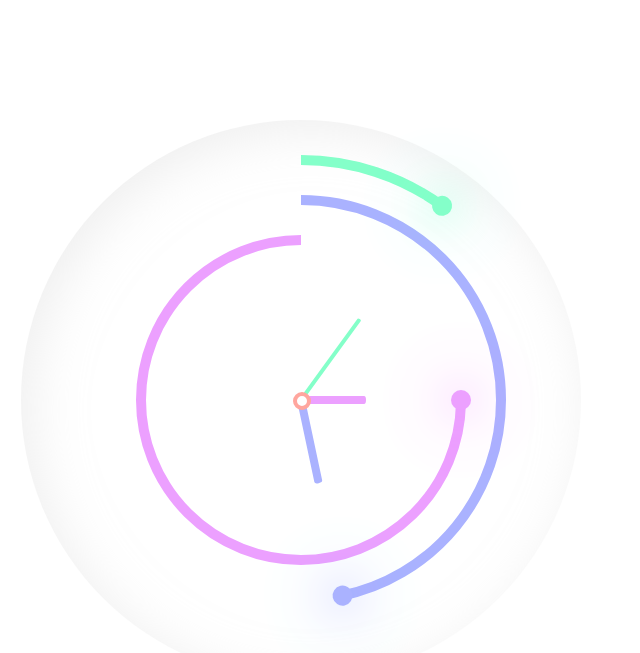
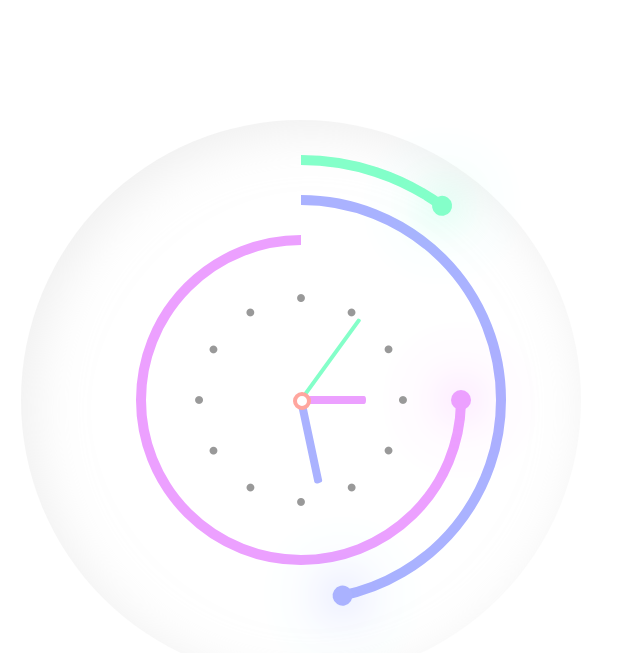
Before and after one commit to virajj014/ModernAnalogClock_HtmlCssJs, a plain HTML site: page index.html in a window 1280 px wide. Shown: the whole page, without its empty margins (339-979 px from the left). Drawn offline with Linux system fonts and the light colour scheme.

Commit message:
Update index.html

```diff
--- a/index.html
+++ b/index.html
@@ -8,7 +8,7 @@
     <link rel="stylesheet" href="./CSS/circles.css">
     <link rel="stylesheet" href="./CSS/dots.css">
     <link rel="stylesheet" href="./CSS/niddles.css">
-
+    <link rel="stylesheet" href="./CSS/labels.css">
 </head>
 
 <body>
@@ -47,6 +47,20 @@
             <div class="niddles niddle2" style="--clr:#eca0ff;" id="hr">
                 <i></i>
             </div>
+
+
+            <span style="--i:1"><b>.</b></span>
+            <span style="--i:2"><b>.</b></span>
+            <span style="--i:3"><b>.</b></span>
+            <span style="--i:4"><b>.</b></span>
+            <span style="--i:5"><b>.</b></span>
+            <span style="--i:6"><b>.</b></span>
+            <span style="--i:7"><b>.</b></span>
+            <span style="--i:8"><b>.</b></span>
+            <span style="--i:9"><b>.</b></span>
+            <span style="--i:10"><b>.</b></span>
+            <span style="--i:11"><b>.</b></span>
+            <span style="--i:12"><b>.</b></span>
         </div>
 
     </div>
```
